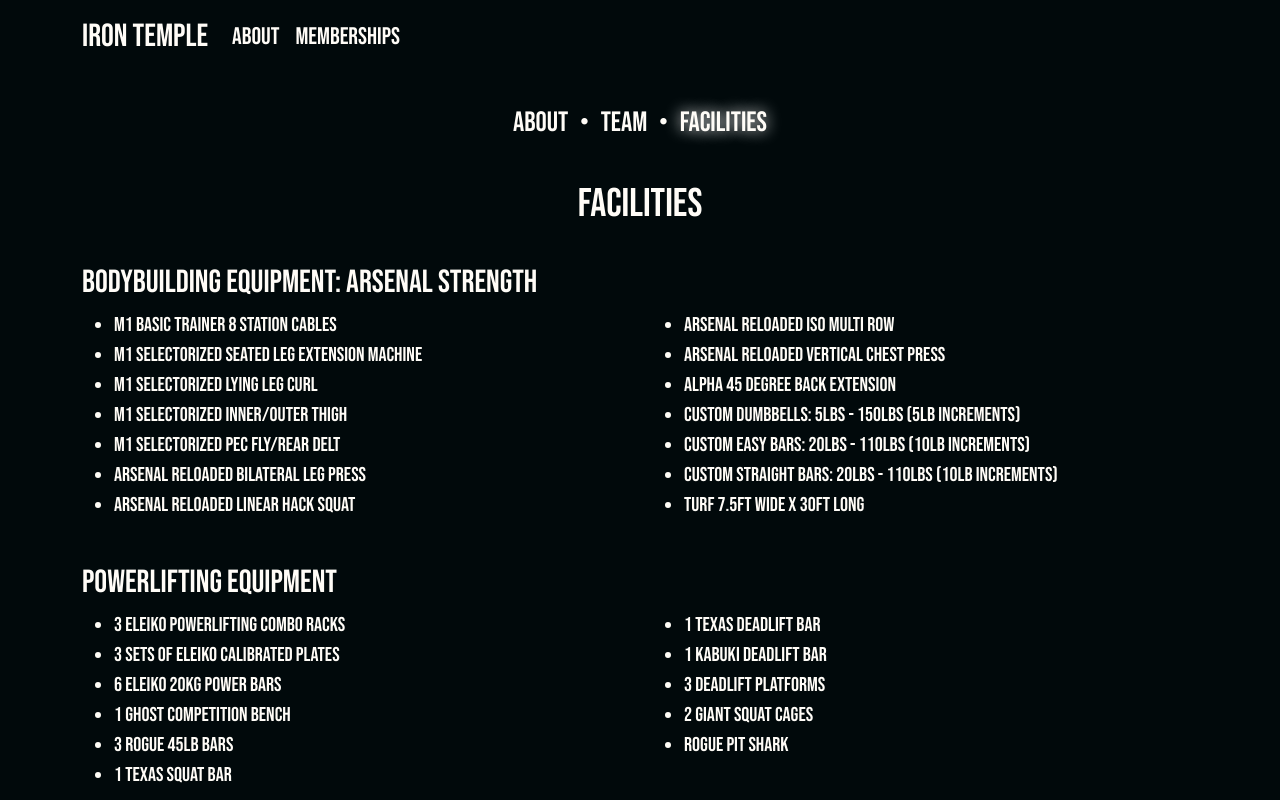
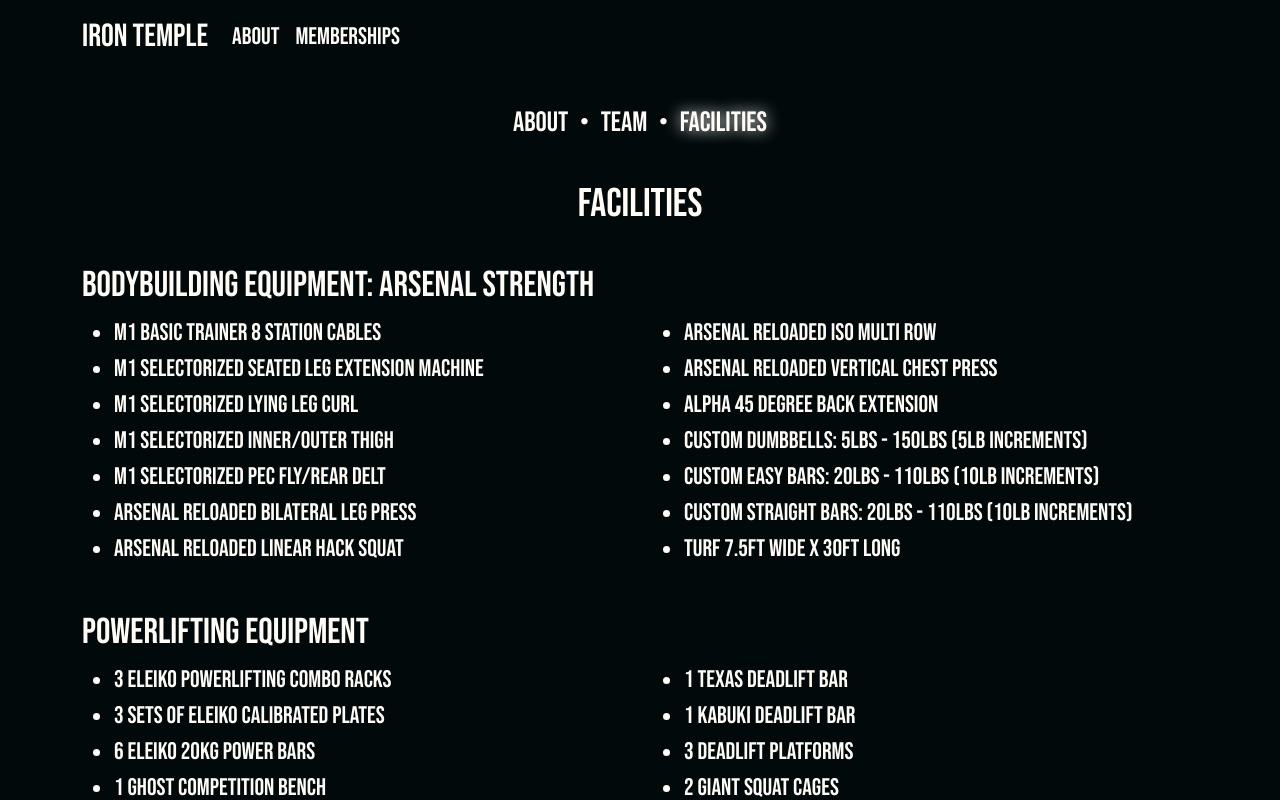
Before and after one commit to agtTwilight/iron-temple, a React (Create React App) app: page /about in a window 1280 px wide. Both pictures are taken after a click on the element "Facilities". Shown: the top 800 px of the page. Built offline with nearby package versions, Linux system fonts and the light colour scheme.

Commit message:
git commit

```diff
--- a/src/components/About/Facilities/style.css
+++ b/src/components/About/Facilities/style.css
@@ -2,11 +2,12 @@
     display: flex;
     justify-content: flex-start;
     margin-top: 1.75rem;
+    font-size: 2.25rem;
 }
 
 ul {
     text-align: left;
 }
 li {
-    font-size: 1.25rem;
+    font-size: 1.5rem;
 }
--- a/src/index.css
+++ b/src/index.css
@@ -2,6 +2,7 @@
 
 body {
     margin: 0;
+    font-family: ;
     font-family: "Bebas Neue", sans-serif;
     -webkit-font-smoothing: antialiased;
     -moz-osx-font-smoothing: grayscale;
--- a/src/pages/Home/style.css
+++ b/src/pages/Home/style.css
@@ -30,8 +30,6 @@ video {
     top: 0;
     left: 18%;
     display: flex;
-    /* justify-content: center;
-    align-items: center; */
     margin-top: 5%;
     margin-bottom: 5%;
 }
```
